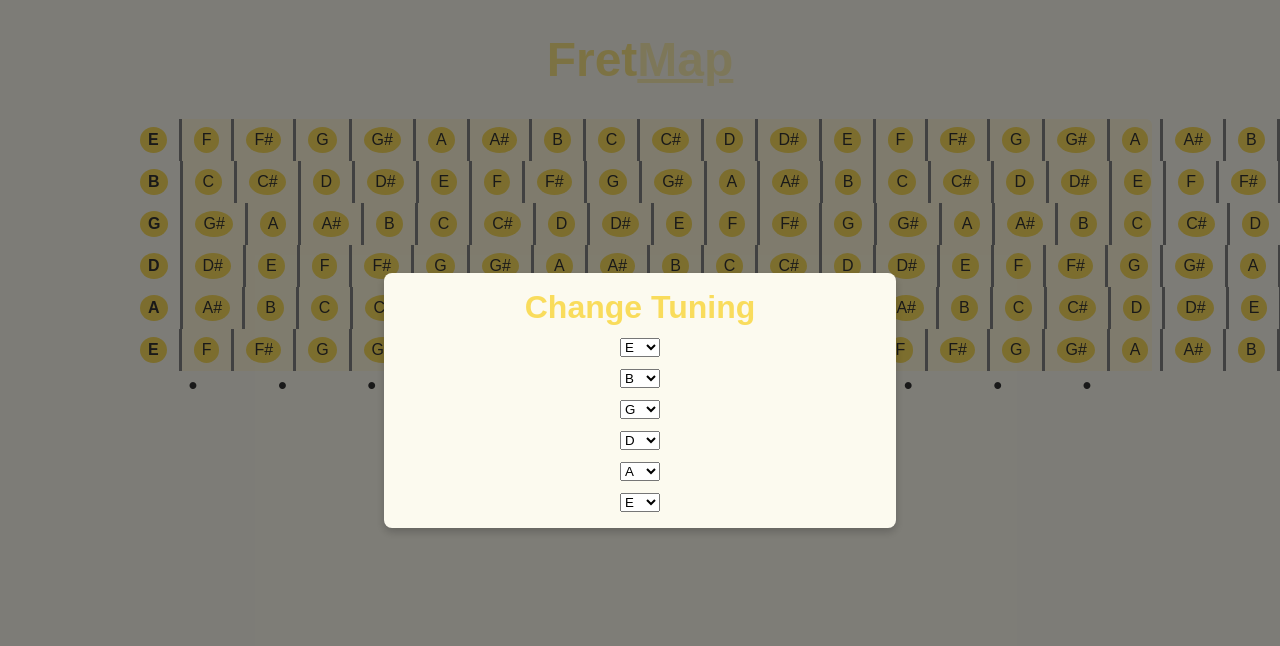
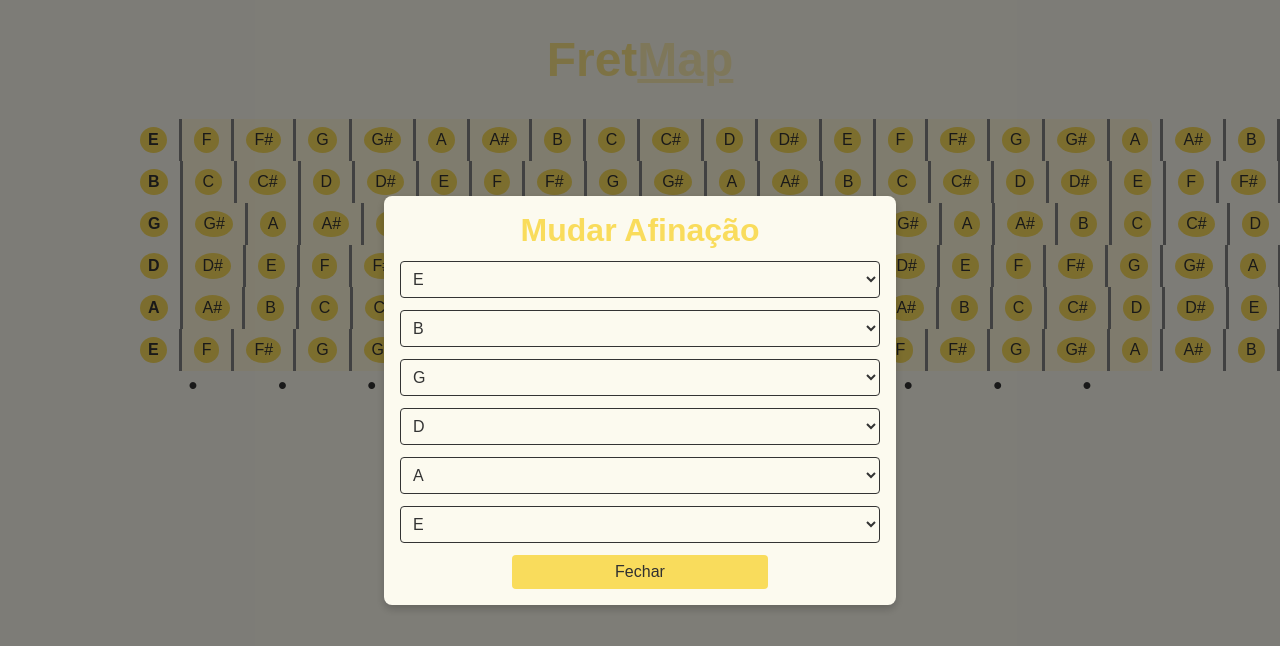
Before and after one commit to RamonSFR/FretMap, a React (Vite) app: page / in a window 1280 px wide. Both pictures are taken after a click on the button "Change Tuning". Shown: the top 646 px of the page. Built offline with nearby package versions, Linux system fonts and the light colour scheme; a web font is replaced by a local one.

Commit message:
tuning change modal styles

```diff
--- a/index.html
+++ b/index.html
@@ -4,7 +4,7 @@
     <meta charset="UTF-8" />
     <link rel="icon" type="image/svg+xml" href="/vite.svg" />
     <meta name="viewport" content="width=device-width, initial-scale=1.0" />
-    <title>fretmap</title>
+    <title>FretMap</title>
   </head>
   <body>
     <div id="root"></div>
--- /dev/null
+++ b/src/components/Button/index.tsx
@@ -0,0 +1,12 @@
+import type { ReactNode } from 'react'
+
+import * as S from './styles'
+
+interface buttonProps {
+  children: ReactNode
+  onClick?: () => void
+}
+
+const Button = ({ children, onClick }: buttonProps) => <S.Btn onClick={onClick}>{children}</S.Btn>
+
+export default Button
--- /dev/null
+++ b/src/components/Button/styles.ts
@@ -0,0 +1,20 @@
+import styled from 'styled-components'
+
+import { colors as c } from '../../styles/GlobalStyle'
+
+export const Btn = styled.button`
+  background: ${c.yellow1};
+  color: #313131;
+  border: none;
+  border-radius: 4px;
+  padding: 8px 12px;
+  font-size: 1rem;
+  cursor: pointer;
+  width: 256px;
+  transition: all ease .2s;
+
+  &:hover {
+    background: ${c.darkYellow2};
+    scale: 1.05;
+  }
+`
--- a/src/components/Container/index.tsx
+++ b/src/components/Container/index.tsx
@@ -5,6 +5,7 @@ import Modal from '../Modal'
 import { notesSharps } from '../../utils/music/notes'
 
 import * as S from './styles'
+import Button from '../Button'
 
 const Container = () => {
   const [changeTuning, setChangeTuning] = useState(false)
@@ -16,11 +17,11 @@ const Container = () => {
         Fret<span>Map</span>
       </S.Title>
       <Fretboard tuning={tuning} />
-      <button onClick={() => setChangeTuning(true)}>Change Tuning</button>
+      <Button onClick={() => setChangeTuning(true)}>Change Tuning</Button>
 
       <Modal is_active={changeTuning} onClick={() => setChangeTuning(false)}>
         <>
-          <h3>Change Tuning</h3>
+          <h3>Mudar Afinação</h3>
 
           <select
             name="e"
@@ -136,6 +137,8 @@ const Container = () => {
             ))}
           </select>
         </>
+
+        <Button onClick={() => setChangeTuning(false)}>Fechar</Button>
       </Modal>
     </S.Container>
   )
--- a/src/components/Modal/styles.ts
+++ b/src/components/Modal/styles.ts
@@ -31,4 +31,19 @@ export const ModalContent = styled.div`
     font-size: 2rem;
     font-weight: bold;
   }
+
+  select {
+    width: 100%;
+    padding: 8px;
+    border: 1px solid ${c.black};
+    border-radius: 4px;
+    background: ${c.white};
+    color: ${c.black};
+    font-size: 1rem;
+
+    &:focus {
+      outline: none;
+      border-color: ${c.yellow1};
+    }
+  }
 `
```
